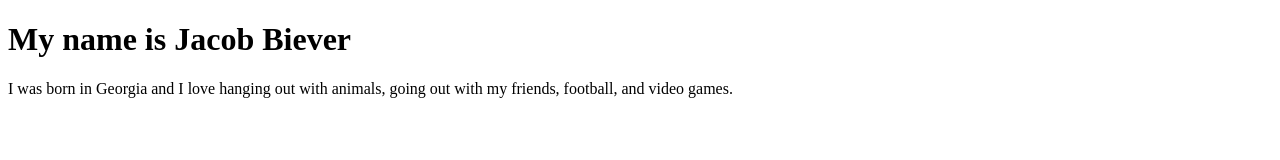
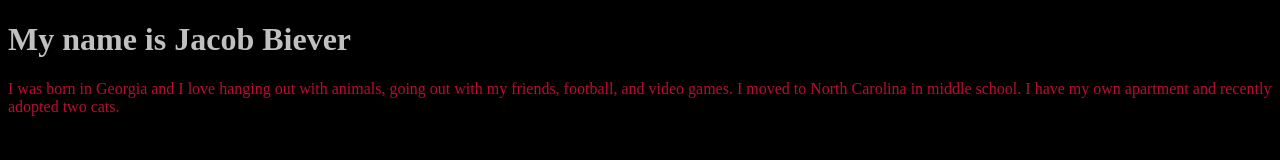
Before and after one commit to Jabiever/Jabiever, a plain HTML site: page index.html in a window 1280 px wide. Drawn offline with Linux system fonts and the light colour scheme.

Commit message:
more changes

```diff
--- a/index.html
+++ b/index.html
@@ -2,17 +2,20 @@
 <html>
     <head>
         <style>body {
-               background-color: 000000;
+               background-color: #000000;
         }
         h1 {
-            color: C0C0C0;
+            color: #C0C0C0;
         }
         p {
-            color: BA0C2F;
+            color: #BA0C2F;
         }
         </style>
         <title>My Personal Introduction</title>
     </head>
-        <body><h1>My name is Jacob Biever</h1><p>I was born in Georgia and I love hanging out with animals, going out with my friends, football, and video games.</p>
+        <body><h1>My name is Jacob Biever</h1><p>I was born in Georgia and I love hanging out with animals, going out with my friends, football, and video games.
+            I moved to North Carolina in middle school.
+            I have my own apartment and recently adopted two cats.
+        </p>
         </body>
 </html>
```
Also changed, not shown: hello_world_Biever.html (deleted).
